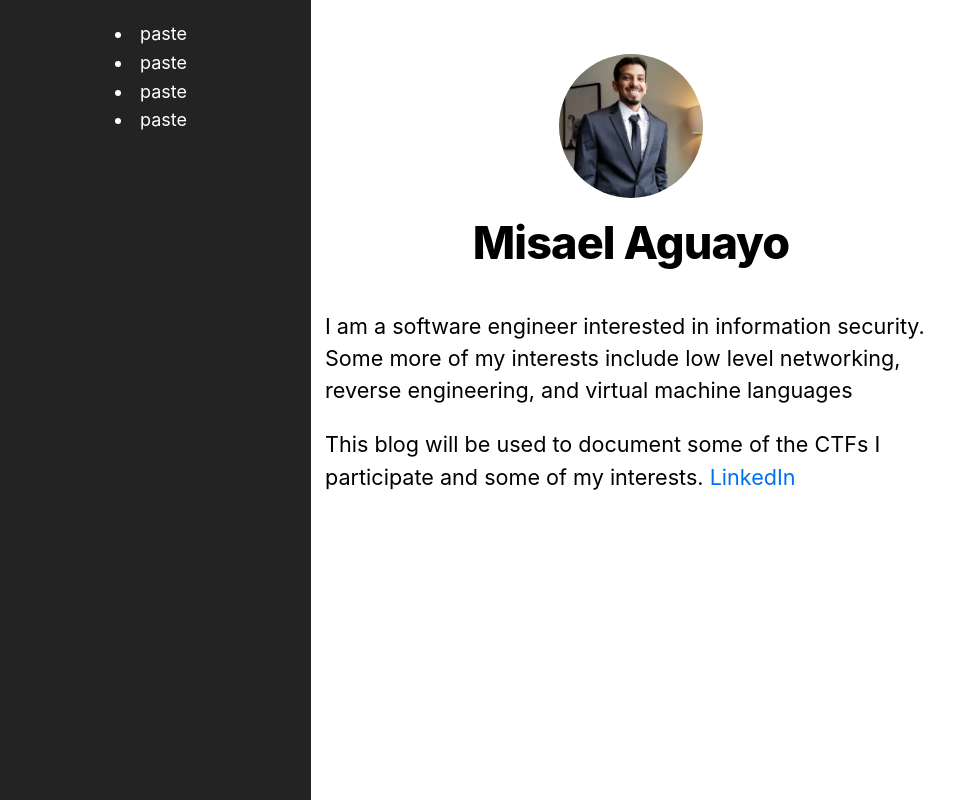
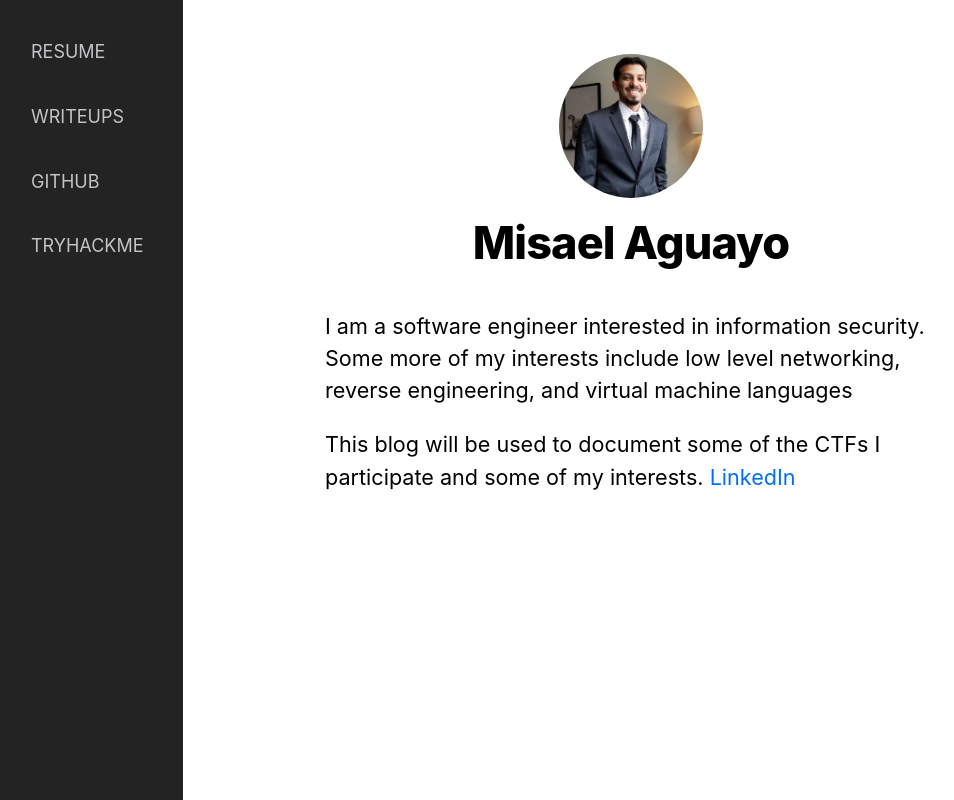
Before and after one commit to misaelaguayo/NextJSBlog, a Next.js app: page / in a window 1280 px wide. Shown: the whole page, without its empty margins (9-963 px from the left). Built offline with nearby package versions, Linux system fonts and the light colour scheme.

Commit message:
finished type conversion, creating first draft of left navbar

```diff
--- a/components/navbar.module.css
+++ b/components/navbar.module.css
@@ -1,6 +1,6 @@
 .nav {
   height: 100%;
-  width: 25%;
+  width: 15%;
   position: fixed;
   z-index: 1;
   top: 0;
@@ -10,6 +10,5 @@
   padding-top: 20px;
   display: flex;
   flex-direction: column;
-  align-items: center;
-  color: white;
+  align-items: left;
 }
--- a/components/navbar.tsx
+++ b/components/navbar.tsx
@@ -3,10 +3,10 @@ import styles from "./navbar.module.css";
 const Navbar = () => {
   return (
     <div className={styles.nav}>
-      <li>paste</li>
-      <li>paste</li>
-      <li>paste</li>
-      <li>paste</li>
+      <ul>RESUME</ul>
+      <ul>WRITEUPS</ul>
+      <ul>GITHUB</ul>
+      <ul>TRYHACKME</ul>
     </div>
   );
 };
--- a/styles/global.css
+++ b/styles/global.css
@@ -17,6 +17,10 @@ a {
   text-decoration: none;
 }
 
+ul {
+  color: #c2c4c7;
+}
+
 a:hover {
   text-decoration: underline;
 }
```
